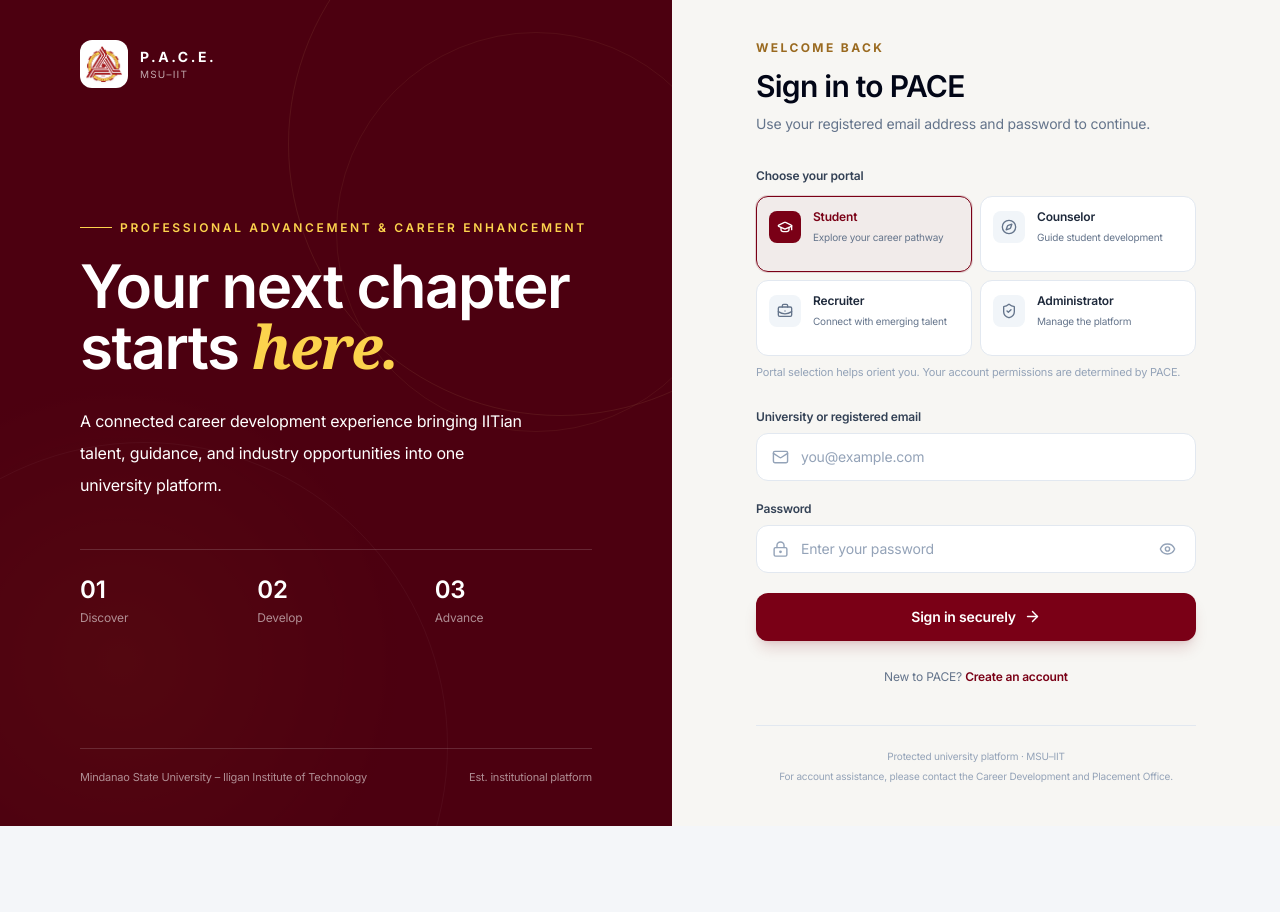
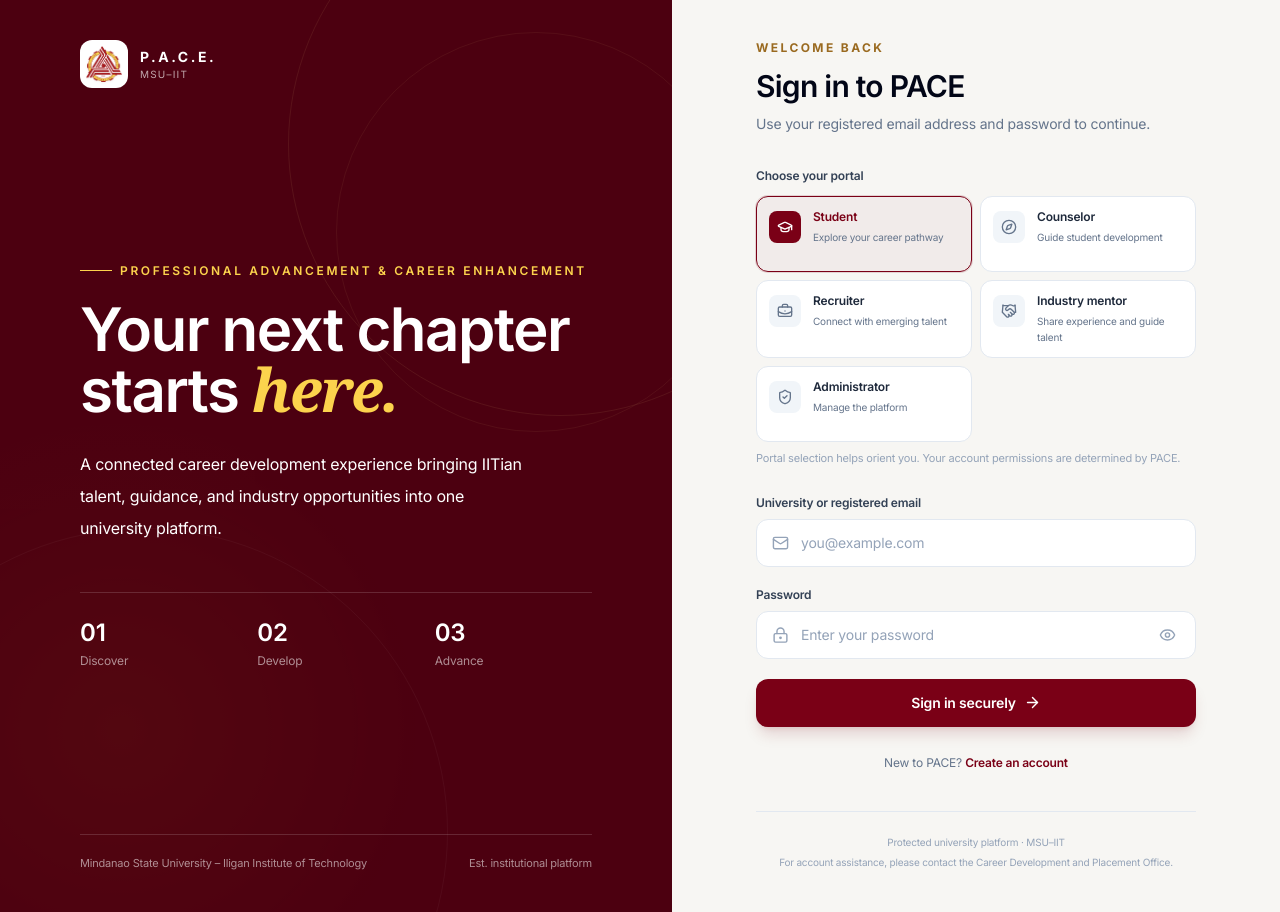
Before and after one commit to Aenzari/pace-msuiit, a Next.js app in the folder frontend/: page /auth/login in a window 1280 px wide. Before the commit the page ends 826 px from the top, so only its background shows below. Built offline with nearby package versions, Linux system fonts and the light colour scheme; no server answers.

Commit message:
feat(frontend): include industry mentor in sign-in portal

```diff
--- a/frontend/src/app/auth/login/page.tsx
+++ b/frontend/src/app/auth/login/page.tsx
@@ -7,6 +7,7 @@ import Link from "next/link";
 import {
   ArrowRight,
   BriefcaseBusiness,
+  Handshake,
   Eye,
   EyeOff,
   GraduationCap,
@@ -25,6 +26,7 @@ const roleOptions = [
   { id: "student", label: "Student", detail: "Explore your career pathway", icon: GraduationCap },
   { id: "counselor", label: "Counselor", detail: "Guide student development", icon: Compass },
   { id: "recruiter", label: "Recruiter", detail: "Connect with emerging talent", icon: BriefcaseBusiness },
+  { id: "mentor", label: "Industry mentor", detail: "Share experience and guide talent", icon: Handshake },
   { id: "superadmin", label: "Administrator", detail: "Manage the platform", icon: ShieldCheck },
 ] as const;
 
```
